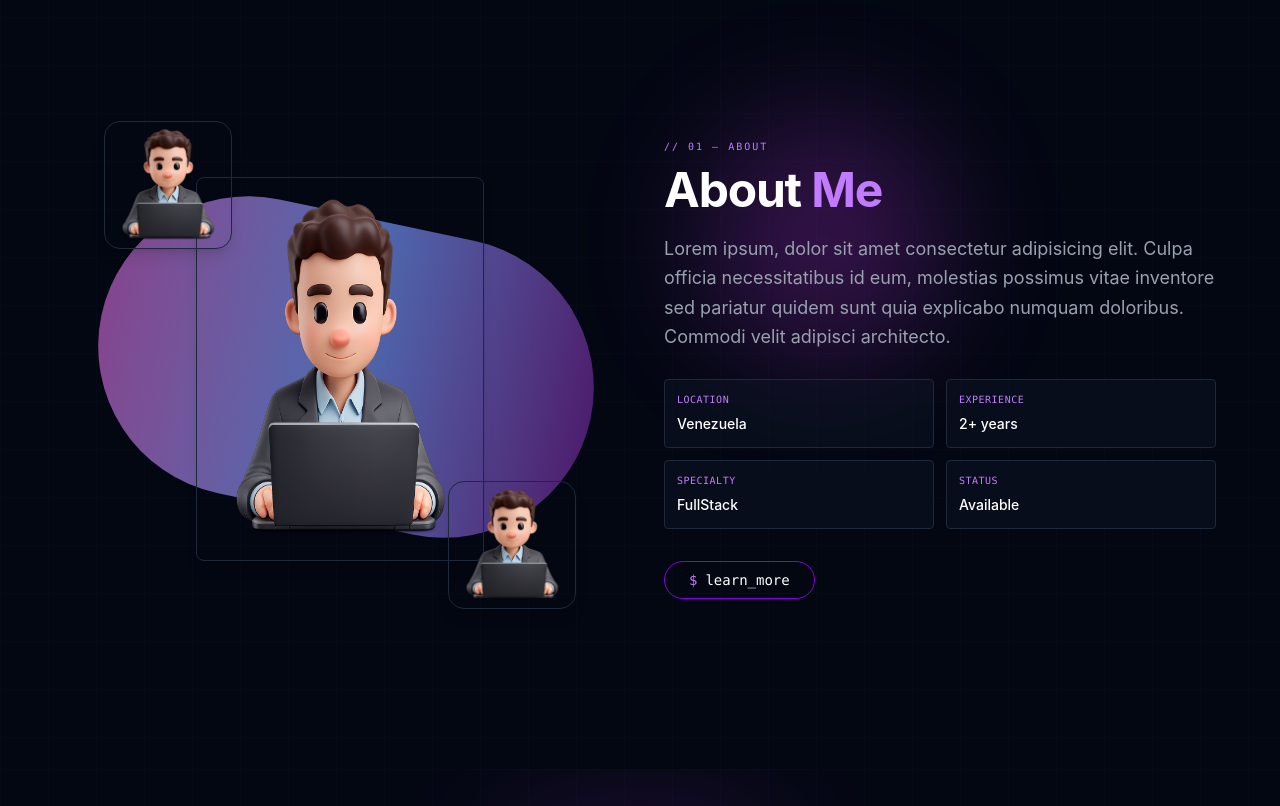
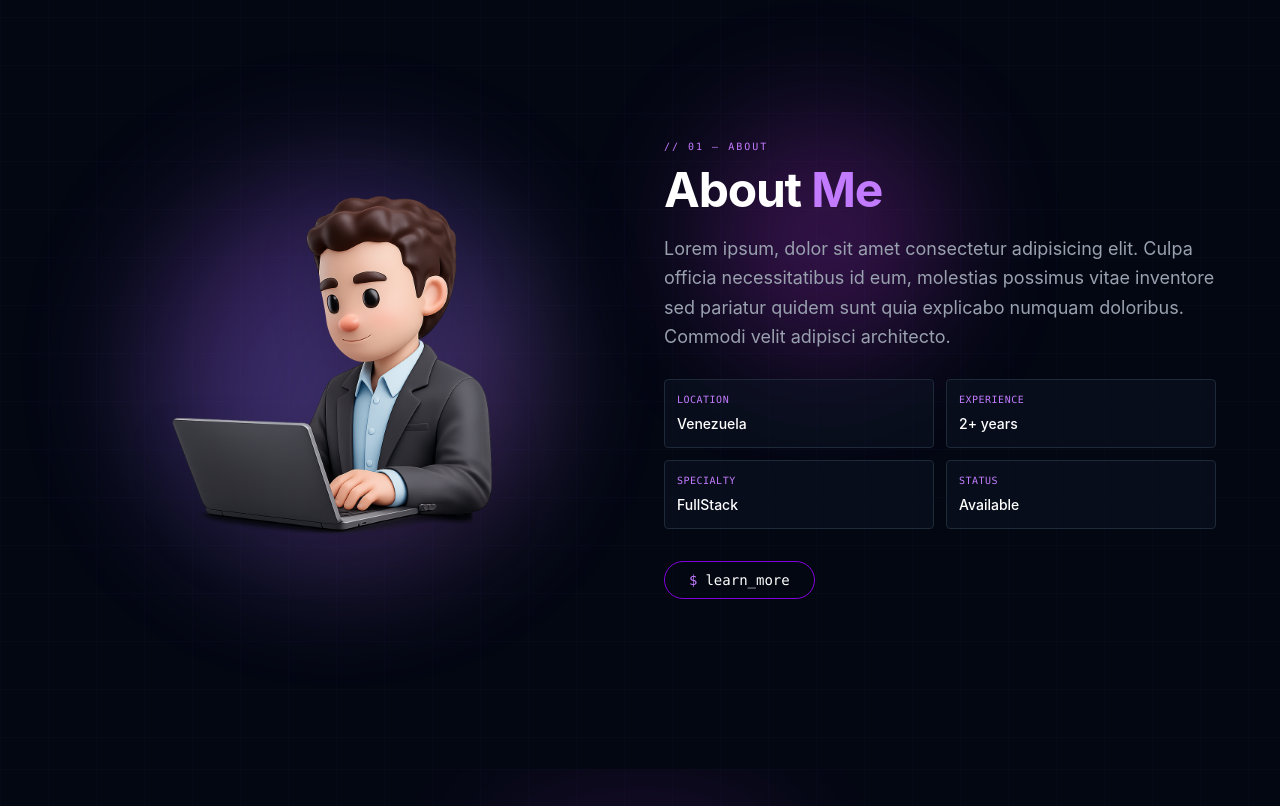
Before and after one commit to HannerB/PORTFOLIO, a React (Vite) app: page / in a window 1280 px wide. Shown: the part 740-1546 px from the top of the page. Built offline with nearby package versions, Linux system fonts and the light colour scheme.

Commit message:
feat: update About component with new avatar image and adjust layout

```diff
--- a/src/components/About.jsx
+++ b/src/components/About.jsx
@@ -1,5 +1,5 @@
 import React from "react"
-import img_about from "/img_about1.png"
+import aboutAvatar from "/about-avatar.png"
 
 const stats = [
     { label: 'location', value: 'Venezuela' },
@@ -28,24 +28,13 @@ export default function About() {
                 <figure
                     data-aos="fade-right"
                     data-aos-delay="500"
-                    className="flex flex-wrap justify-center gap-4 relative"
+                    className="flex justify-center items-center relative"
                 >
-                    <div className="h-[200px] sm:h-[300px] w-[300px] sm:w-[400px] lg:h-[300px] lg:w-[500px] bg-gradient-to-l from-[#6d2897] via-[#6c95f5] to-[#bb61c5] absolute transform rotate-12 z-0 right-5 -top-2 md:top-10 rounded-full opacity-70" />
-
+                    <div className="absolute w-72 h-72 sm:w-96 sm:h-96 bg-gradient-to-br from-[#6d2897] via-[#8e6cf5] to-[#bb61c5] rounded-full blur-3xl opacity-40 z-0" />
                     <img
-                        src={img_about}
-                        alt="about picture 1"
-                        className="absolute -top-2 left-5 sm:left-10 transform -translate-y-12 z-20 w-24 h-24 sm:w-32 sm:h-32 rounded-2xl shadow-lg border border-gray-800"
-                    />
-                    <img
-                        src={img_about}
-                        alt="about picture 2"
-                        className="relative z-10 w-36 h-44 sm:w-40 sm:h-40 md:w-72 md:h-96 rounded-lg shadow-lg border border-gray-800"
-                    />
-                    <img
-                        src={img_about}
-                        alt="about picture 3"
-                        className="absolute bottom-0 right-5 sm:right-10 transform translate-y-12 z-10 w-20 h-20 sm:w-32 sm:h-32 rounded-2xl shadow-lg border border-gray-800"
+                        src={aboutAvatar}
+                        alt="Developer avatar"
+                        className="relative z-10 w-64 sm:w-80 md:w-96 drop-shadow-2xl"
                     />
                 </figure>
 
```
Also changed, not shown: .claude/settings.local.json, public/about-avatar.png (added).
